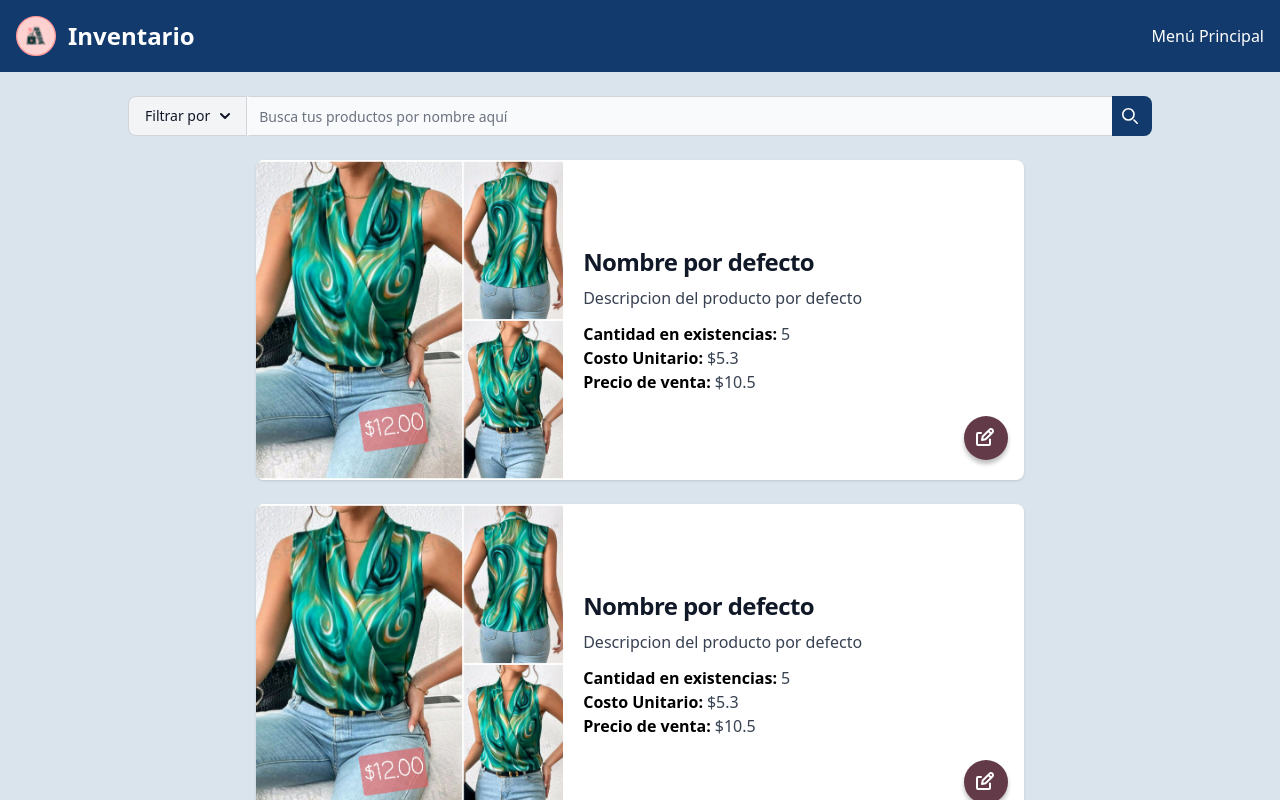
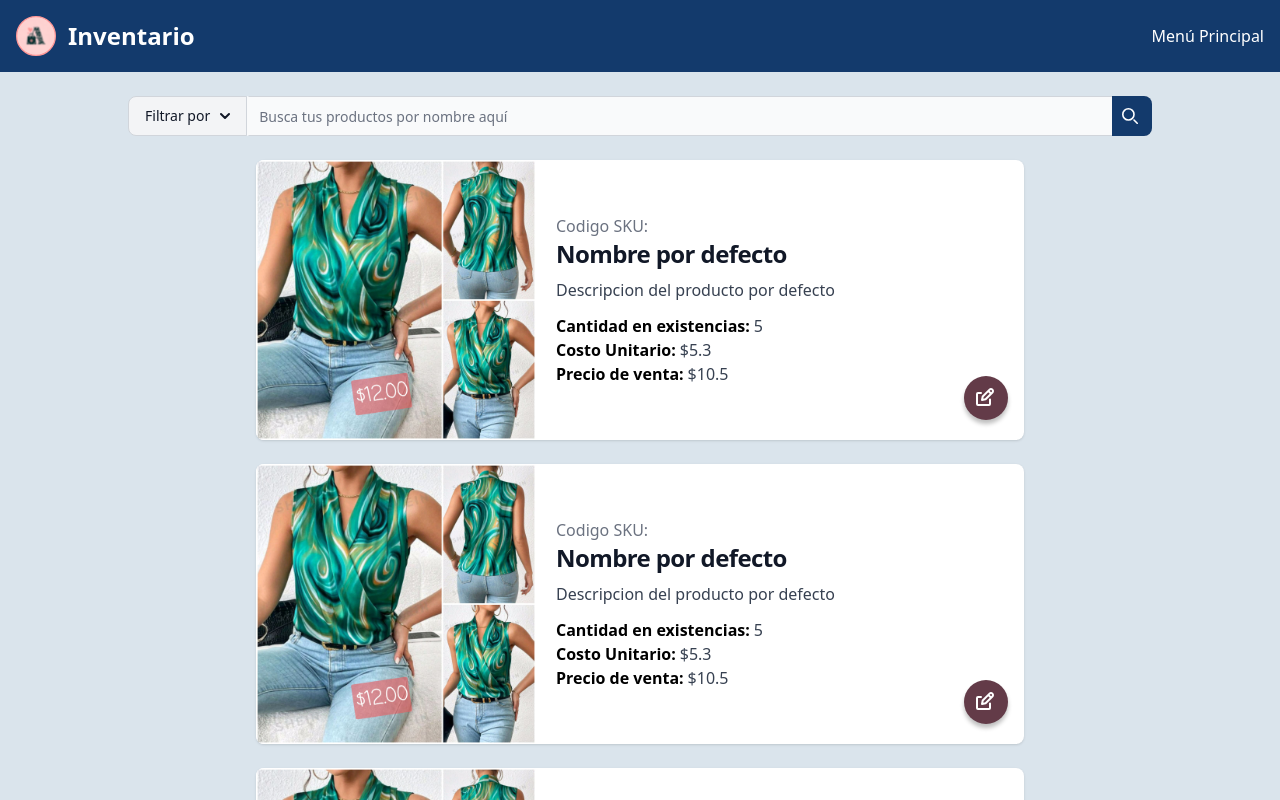
Before and after one commit to Alexandra-Rivera/Aimeli-Invoice-System-Frontend-NoSSR, an Angular app: page /inventario in a window 1280 px wide. Shown: the top 800 px of the page. Built offline with nearby package versions, Linux system fonts and the light colour scheme.

Commit message:
Add: Se agrega campo SKU dentro de componente producto

```diff
--- a/src/app/home/pages/inventario/components/producto-component/producto-component.component.html
+++ b/src/app/home/pages/inventario/components/producto-component/producto-component.component.html
@@ -1,14 +1,14 @@
-<a
-  href="#"
+<div
   id="producto-component-container"
-  class="relative w-[100%] lg:w-[60vw] lg:h-[40vh] flex flex-col items-center bg-white rounded-lg shadow-sm md:flex-row hover:bg-gray-100 dark:border-gray-700 dark:bg-gray-800 dark:hover:bg-gray-700"
+  class="relative w-[100%] lg:w-[60vw] lg:h-[35vh] flex flex-col items-center bg-white rounded-lg shadow-sm md:flex-row hover:bg-gray-100 dark:border-gray-700 dark:bg-gray-800 dark:hover:bg-gray-700"
 >
   <img
     class="object-cover w-full h-full rounded-t-lg md:w-[30%] lg:w-[40%] md:rounded-none md:rounded-s-lg"
     src="ropa.jpeg"
     alt=""
   />
-  <div class="w-[100%] flex flex-col justify-between p-5 leading-normal">
+  <div class="w-[100%] flex flex-col items-start p-5 leading-normal">
+    <span class="text-gray-500">Codigo SKU: {{ codigo_SKU }}</span>
     <h5
       class="mb-2 text-2xl font-bold tracking-tight text-gray-900 dark:text-white"
     >
@@ -56,5 +56,5 @@
     </svg>
     <span class="sr-only">Icon description</span>
   </button>
-</a>
+</div>
 <br />
```
